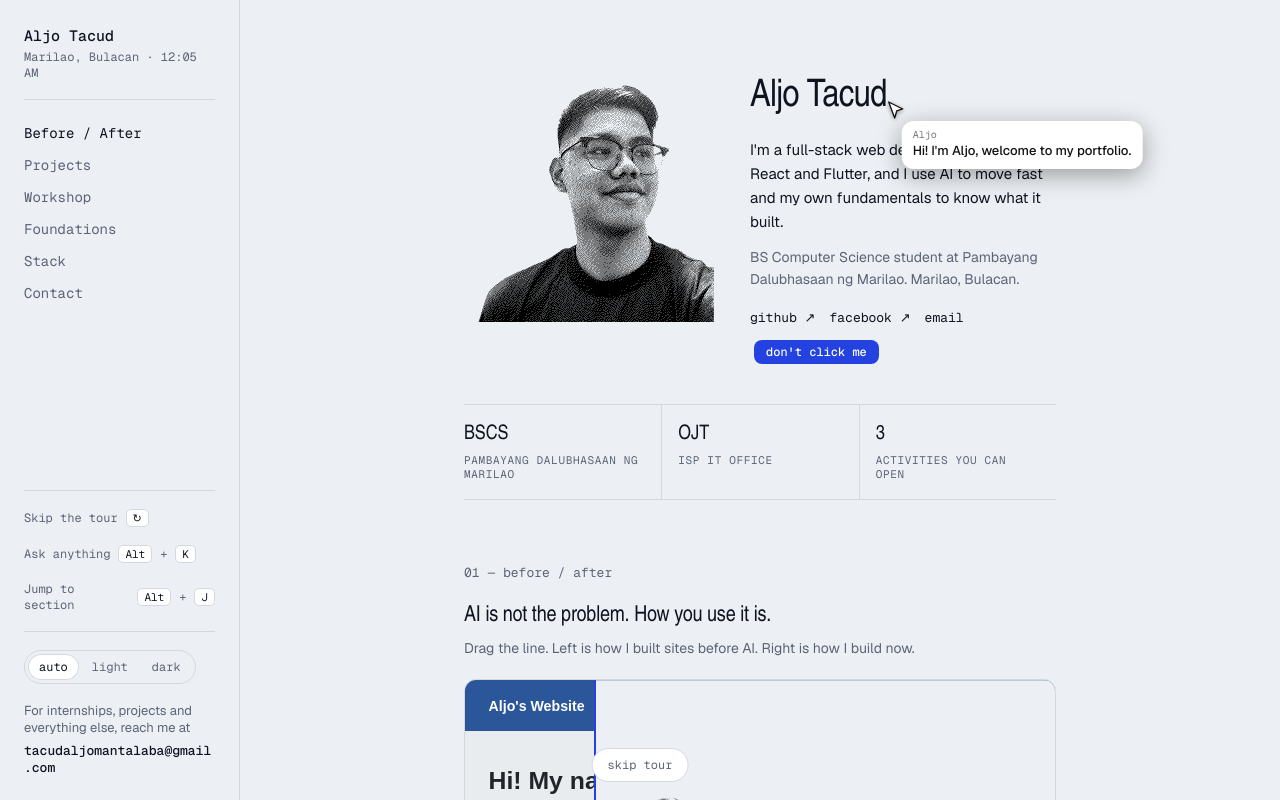
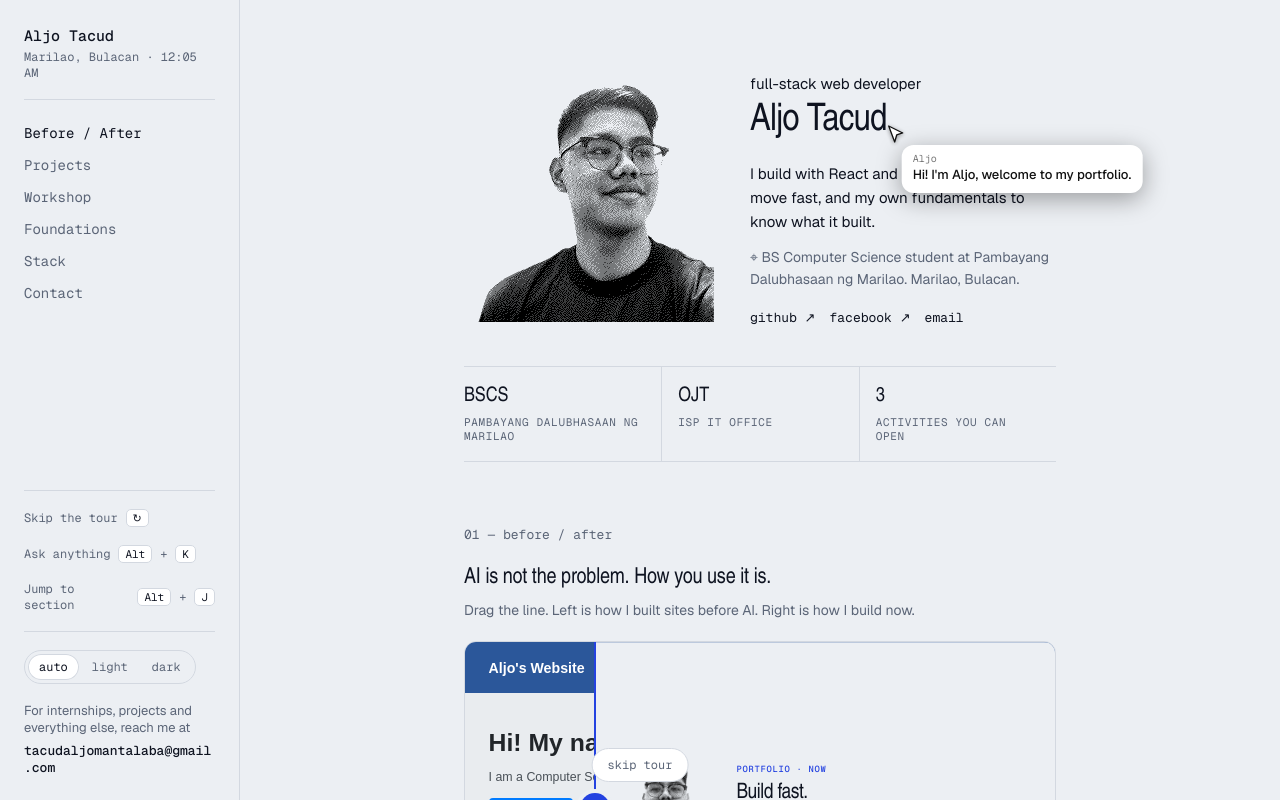
Before and after one commit to Jomikx/portfolio, a Next.js app: page / in a window 1280 px wide. Shown: the top 800 px of the page. Built offline with nearby package versions, Linux system fonts and the light colour scheme; a web font is replaced by a local one.

Commit message:
Improve hero, move don't click me to footer

```diff
--- a/app/page.js
+++ b/app/page.js
@@ -9,21 +9,14 @@ export default function Home() {
       <header className="hero">
         <HeadPhoto />
         <div>
+          <div className="eyebrow"><i aria-hidden="true" />full-stack web developer</div>
           <h1 data-tour="name">Aljo Tacud</h1>
           <p>{site.intro}</p>
-          <p className="sub">{site.school}</p>
+          <p className="sub"><span aria-hidden="true">⌖</span> {site.school}</p>
           <div className="social">
             <a href={site.github} target="_blank" rel="noopener noreferrer">github ↗</a>
             <a href={site.facebook} target="_blank" rel="noopener noreferrer">facebook ↗</a>
             <a href={`mailto:${site.email}`}>email</a>
-            <a
-              className="dc"
-              href="https://www.youtube.com/watch?v=dQw4w9WgXcQ"
-              target="_blank"
-              rel="noopener noreferrer"
-            >
-              don&apos;t click me
-            </a>
           </div>
         </div>
       </header>
@@ -133,6 +126,14 @@ export default function Home() {
 
       <footer>
         <span>{site.name}</span>
+        <a
+          className="dc"
+          href="https://www.youtube.com/watch?v=dQw4w9WgXcQ"
+          target="_blank"
+          rel="noopener noreferrer"
+        >
+          don&apos;t click me
+        </a>
         <span>{site.location}</span>
       </footer>
     </Shell>
```
Also changed, not shown: lib/content.js.
